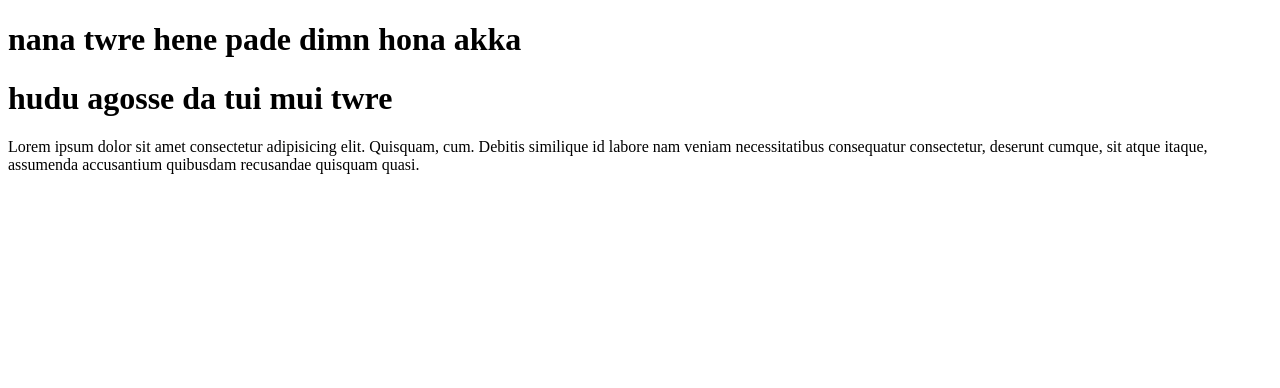
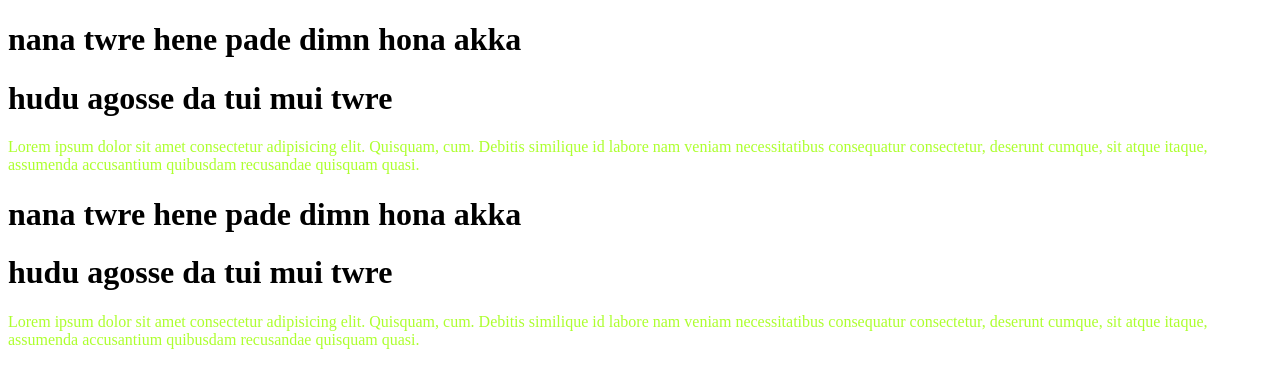
Before and after one commit to crupes08/my-second-repo, a plain HTML site: page index.html in a window 1280 px wide. Drawn offline with Linux system fonts and the light colour scheme.

Commit message:
style  change

```diff
--- a/index.html
+++ b/index.html
@@ -5,10 +5,16 @@
     <meta http-equiv="X-UA-Compatible" content="IE=edge">
     <meta name="viewport" content="width=device-width, initial-scale=1.0">
     <title>my-second-repo</title>
+    <link rel="stylesheet" href="style.css">
 </head>
 <body>
     <h1>nana twre hene pade dimn hona akka </h1>
     <h1>hudu agosse da tui mui twre</h1>
     <p>Lorem ipsum dolor sit amet consectetur adipisicing elit. Quisquam, cum. Debitis similique id labore nam veniam necessitatibus consequatur consectetur, deserunt cumque, sit atque itaque, assumenda accusantium quibusdam recusandae quisquam quasi.</p>
+    <div>
+        <h1>nana twre hene pade dimn hona akka </h1>
+    <h1>hudu agosse da tui mui twre</h1>
+    <p>Lorem ipsum dolor sit amet consectetur adipisicing elit. Quisquam, cum. Debitis similique id labore nam veniam necessitatibus consequatur consectetur, deserunt cumque, sit atque itaque, assumenda accusantium quibusdam recusandae quisquam quasi.</p>
+    </div>
 </body>
 </html>
--- /dev/null
+++ b/style.css
@@ -0,0 +1,3 @@
+p{
+    color: greenyellow;
+}
```
